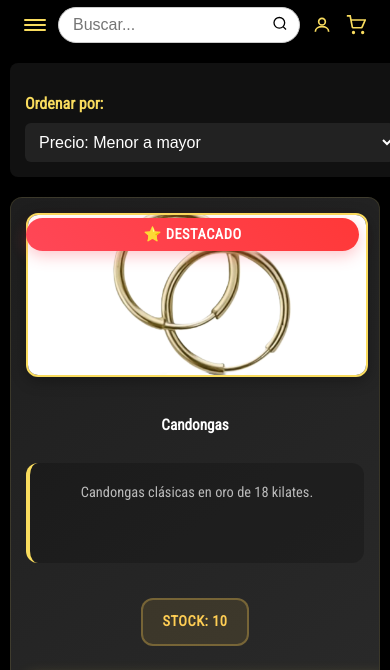
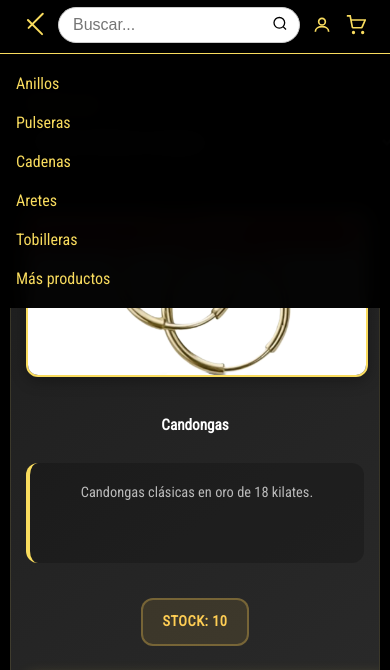
Before and after one commit to jamesdp428/Aurum-Joyeria, a plain HTML site: page html/categorias/aretes.html in a window 390 px wide. Both pictures are taken after a click on the element 35 px from the left and 82 px from the top of the page. Shown: the part 57-727 px from the top of the page. Drawn offline with Linux system fonts and the light colour scheme; a script that the page names is missing.

Commit message:
Corrigiendo rutas

```diff
--- a/html/categorias/anillos.html
+++ b/html/categorias/anillos.html
@@ -6,7 +6,7 @@
     <link rel="stylesheet" href="../../css/style.css" />
     <link rel="stylesheet" href="../../css/categorias.css" />
     <link rel="stylesheet" href="../../css/producto.css" />
-    <link rel="icon" href="/img/logo-wind.svg" class="icon-wind">
+    <link rel="icon" href="../img/logo-wind.svg" class="icon-wind">
     <title>Anillos | Aurum Joyería</title>
     <link rel="preconnect" href="https://fonts.googleapis.com">
     <link rel="preconnect" href="https://fonts.gstatic.com" crossorigin>
--- a/html/categorias/aretes.html
+++ b/html/categorias/aretes.html
@@ -4,9 +4,9 @@
     <meta charset="UTF-8" />
     <meta name="viewport" content="width=device-width, initial-scale=1.0"/>
     <link rel="stylesheet" href="../../css/style.css" />
-    <link rel="stylesheet" href="/css/categorias.css">
+    <link rel="stylesheet" href="../../css/categorias.css">
     <link rel="stylesheet" href="../../css/producto.css" />
-    <link rel="icon" href="/img/logo-wind.svg" class="icon-wind">
+    <link rel="icon" href="../img/logo-wind.svg" class="icon-wind">
     <title>Aretes | Aurum Joyería</title>
     <link rel="preconnect" href="https://fonts.googleapis.com">
     <link rel="preconnect" href="https://fonts.gstatic.com" crossorigin>
@@ -62,6 +62,17 @@
         </div>
         </div>
     </div>
+
+    <nav class="menu-mobile" id="menuMobile">
+        <ul>
+            <li><a href="html/categorias/anillos.html">Anillos</a></li>
+            <li><a href="html/categorias/pulseras.html">Pulseras</a></li>
+            <li><a href="html/categorias/cadenas.html">Cadenas</a></li>
+            <li><a href="html/categorias/aretes.html">Aretes</a></li>
+            <li><a href="html/categorias/tobilleras.html">Tobilleras</a></li>
+            <li><a href="html/categorias/more-products.html">Más productos</a></li>
+        </ul>
+    </nav>
 
     <nav class="menu-categorias">
         <ul>
```
Also changed, not shown: html/categorias/cadenas.html (+13 -2 lines), html/categorias/more-products.html (+13 -2 lines), html/categorias/pulseras.html (+12 -1 lines), html/categorias/tobilleras.html (+13 -1 lines).
